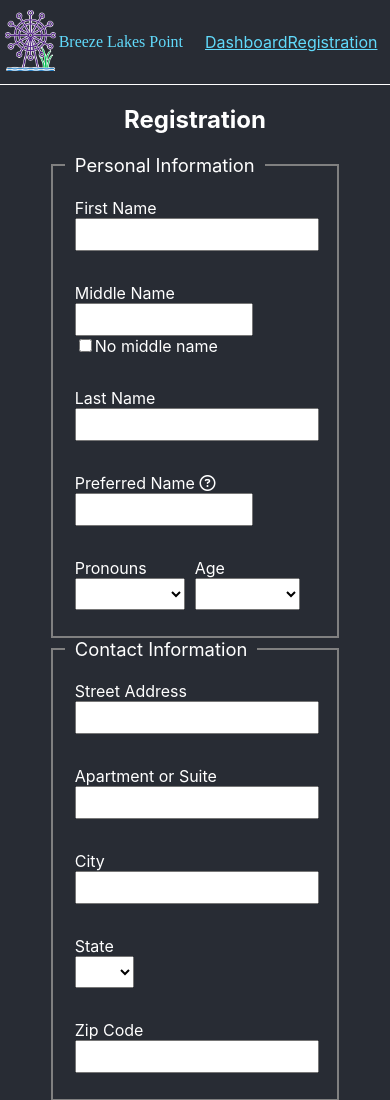
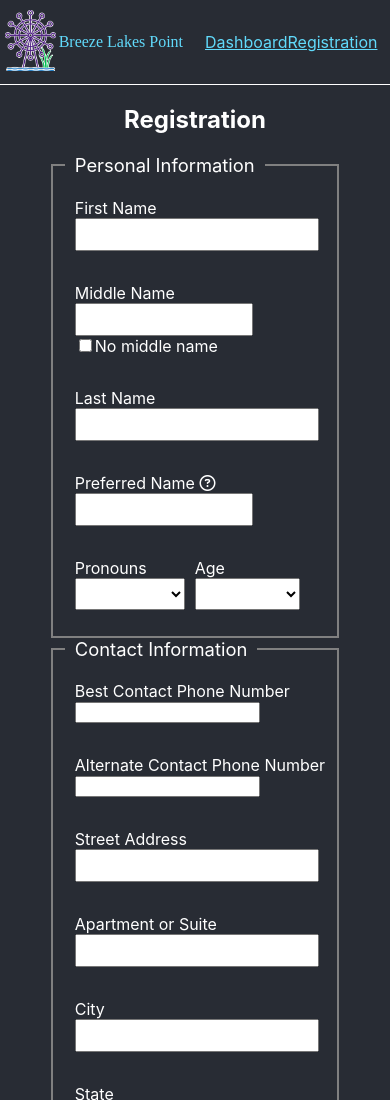
Before and after one commit to kristenkinnearohlmann/breeze-lakes-point-frontend, a React (Create React App) app: page /registration in a window 390 px wide. Shown: the top 1100 px of the page. Built offline with nearby package versions, Linux system fonts and the light colour scheme; a web font is replaced by a local one.

Commit message:
Added telephone fields

```diff
--- a/src/components/Registration.js
+++ b/src/components/Registration.js
@@ -12,6 +12,8 @@ class Registration extends Component {
         preferred_name: "",
         pronoun_id: -1,
         age: "",
+        phone_1: "",
+        phone_2: "",
         street_address: "",
         apt_suite: "",
         city: "",
@@ -89,6 +91,14 @@ class Registration extends Component {
                         <fieldset className="input-fields-row">
                             <legend>Contact Information</legend>
                             <p>
+                                <label htmlFor="phone_1">Best Contact Phone Number</label><br/>
+                                <input type="tel" name="phone_1" id="phone_1" value={this.state.phone_1} onChange={this.handleonChange} />
+                            </p>
+                            <p>
+                                <label htmlFor="phone_2">Alternate Contact Phone Number</label><br/>
+                                <input type="tel" name="phone_2" id="phone_2" value={this.state.phone_2} onChange={this.handleonChange} />
+                            </p>
+                            <p>
                                 <label htmlFor="street_address">Street Address</label><br/>
                                 <input type="text" name="street_address" id="street_address" value={this.state.street_address} onChange={this.handleonChange} />
                             </p>
```
